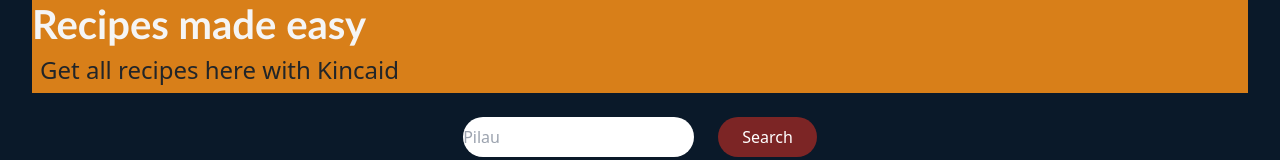
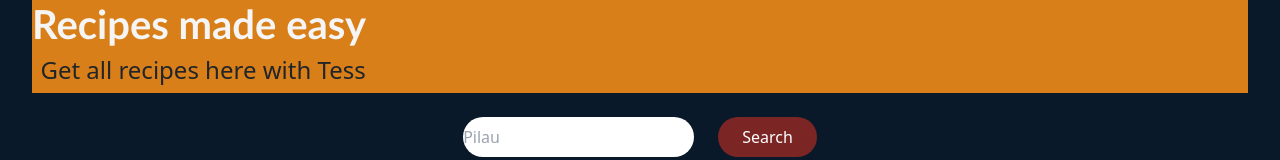
Before and after one commit to Kincaid-kroos/recipeSearchApi, a React (Create React App) app in the folder recipeapi/: page / in a window 1280 px wide. Shown: the top 160 px of the page. Built offline with nearby package versions, Linux system fonts and the light colour scheme; no server answers.

Commit message:
Updated the header section

```diff
--- a/recipeapi/src/Components/Header.js
+++ b/recipeapi/src/Components/Header.js
@@ -5,7 +5,7 @@ return(
 <div className='bg-[#d87f19] relative mb-4 md:mx-8 flex '>
             <header>
 <h1 className='text-left font-bold navtitle '>Recipes made easy</h1>
-<h4 className='ml-2'>Get all recipes here with Kincaid</h4>
+<h4 className='ml-2'>Get all recipes here with Tess</h4>
 </header>
 
 
```
